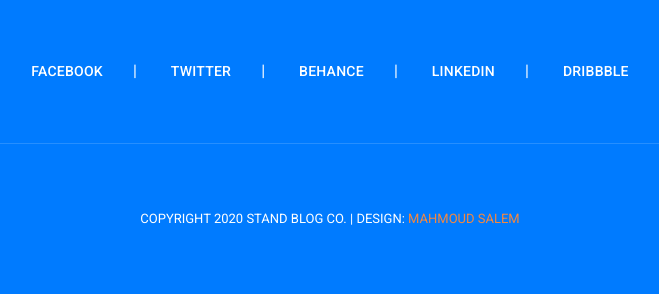
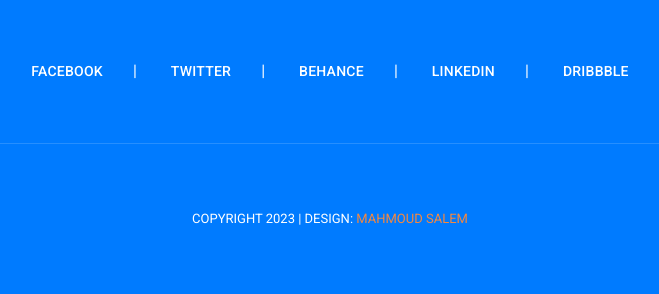
Before and after one commit to mahmoudsalemabdelrahman/DBC-Blog, a Django app: page /add_blog/ in a window 1280 px wide. Shown: the part 1218-1512 px from the top of the page, without its empty margins (310-969 px from the left). Run offline with Django 3.2, Linux system fonts and the light colour scheme; the visitor is signed in with stand-in values (Sample User, id 1); data that the repository does not hold is empty; some libraries are stand-ins or nearby versions.

Commit message:
test project

```diff
--- a/requirements.txt
+++ b/requirements.txt
@@ -5,3 +5,4 @@ django-js-asset==1.2.2
 Pillow==8.4.0
 pytz==2021.3
 sqlparse==0.4.2
+typing_extensions==4.8.0
--- a/templates/footer.html
+++ b/templates/footer.html
@@ -12,7 +12,7 @@
         </div>
         <div class="col-lg-12">
           <div class="copyright-text">
-            <p>Copyright 2020 Stand Blog Co.
+            <p>Copyright 2023
 
                | Design: <a href="https://www.facebook.com/profile.php?id=100009304480322">Mahmoud Salem</a></p>
           </div>
```
